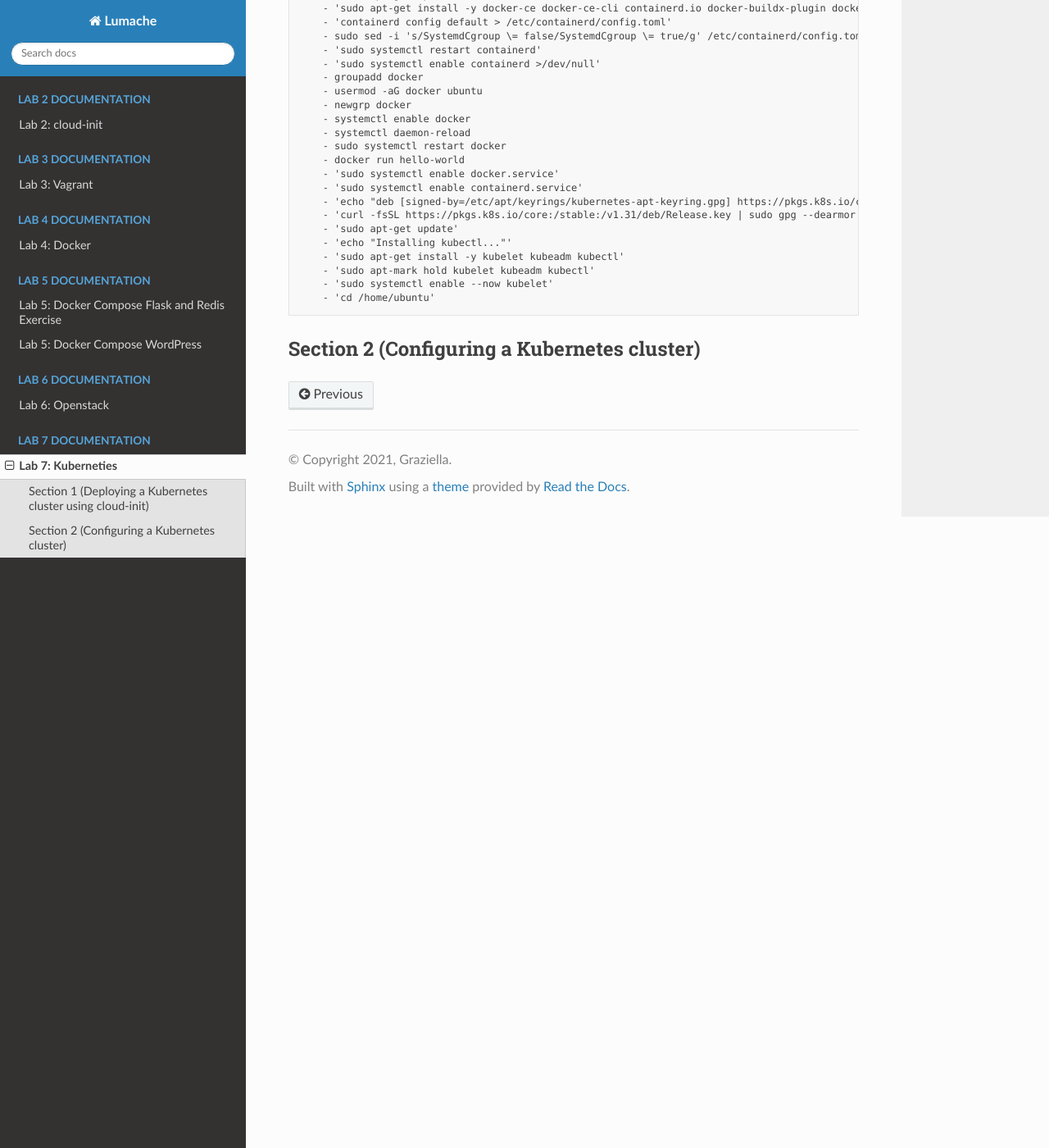
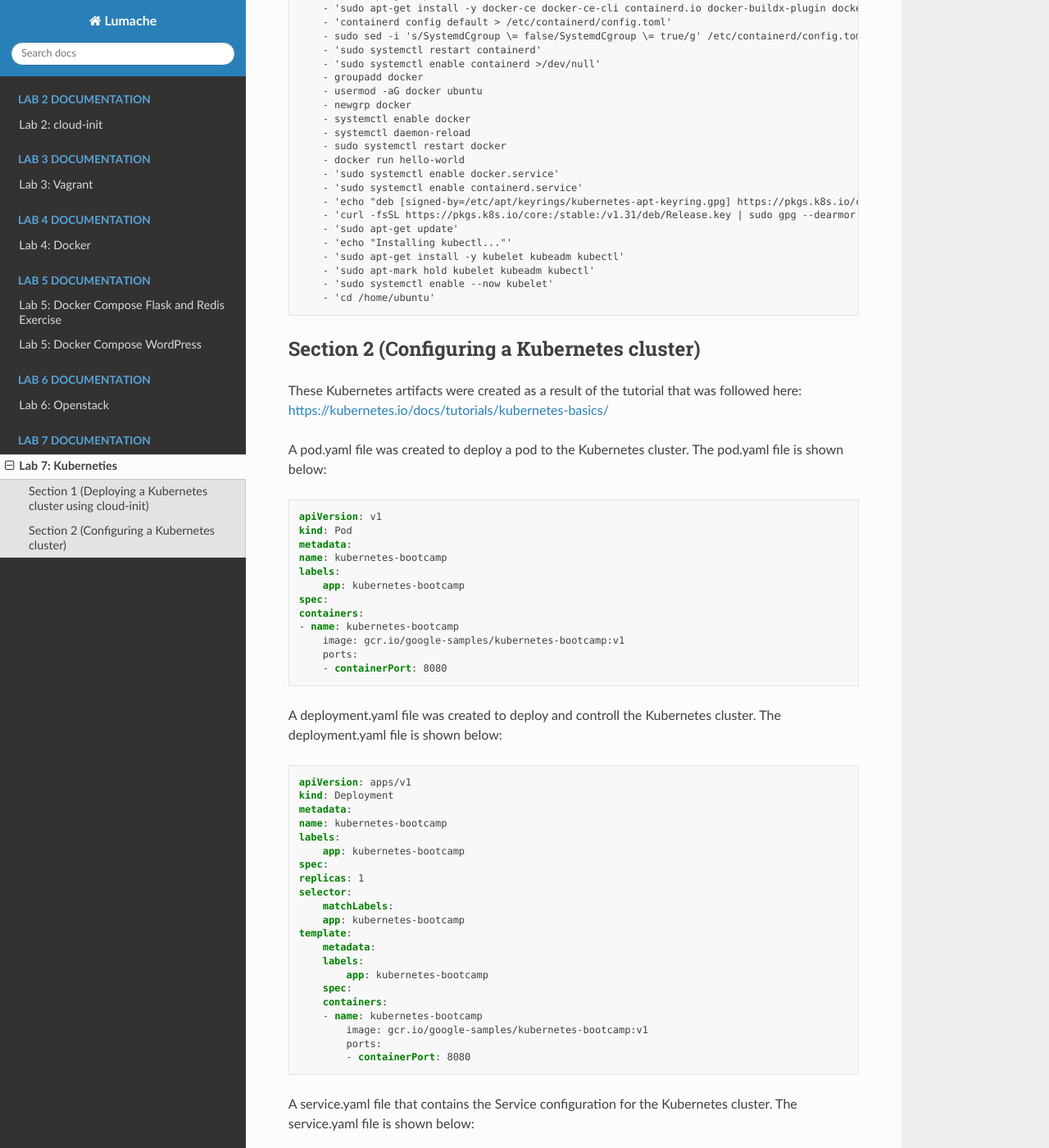
Before and after one commit to Hexadual/CNIT48101, a Sphinx documentation site: the page built from docs/source/lab7.rst, in a window 1280 px wide and 1400 px high, scrolled down 2818 px. Shown: the whole window at 82% size. Built offline with Sphinx 7.4.7 and the Read the Docs theme 3.1.0, drawn with Linux system fonts in a browser that asks for light colours; some of the changed text lies outside the part shown.

Commit message:
Added yml files

```diff
--- a/docs/source/lab7.rst
+++ b/docs/source/lab7.rst
@@ -9,9 +9,9 @@ Section 1 (Deploying a Kubernetes cluster using cloud-init)
 ###############################################################
 In this step we created three Kuberneties nodes. One master node and two workner nodes. We used cloud-init to deploy all three of the nodes. We first configured the `cloud-config` file that contained the configuration for the nodes. In this file contained the networking informaion as well as login details.
 
-This is the cloud-config file that we used that allowed us to deploy the Kuberneties nodes.
+This is the cloud init user-data file that we used that allowed us to deploy the Kuberneties nodes.
 
-.. code-block::
+.. code-block:: cloud-config
 
     #cloud-config
     autoinstall:
@@ -177,4 +177,67 @@ This is the cloud-config file that we used that allowed us to deploy the Kuberne
         - 'cd /home/ubuntu'
 
 Section 2 (Configuring a Kubernetes cluster)
-###########################################
+###############################################################
+
+These Kubernetes artifacts were created as a result of the tutorial that was followed here: https://kubernetes.io/docs/tutorials/kubernetes-basics/
+
+A pod.yaml file was created to deploy a pod to the Kubernetes cluster. The pod.yaml file is shown below:
+
+.. code-block:: yaml
+
+    apiVersion: v1
+    kind: Pod
+    metadata:
+    name: kubernetes-bootcamp
+    labels:
+        app: kubernetes-bootcamp
+    spec:
+    containers:
+    - name: kubernetes-bootcamp
+        image: gcr.io/google-samples/kubernetes-bootcamp:v1
+        ports:
+        - containerPort: 8080
+
+A deployment.yaml file was created to deploy and controll the Kubernetes cluster. The deployment.yaml file is shown below:
+
+.. code-block:: yaml
+
+    apiVersion: apps/v1
+    kind: Deployment
+    metadata:
+    name: kubernetes-bootcamp
+    labels:
+        app: kubernetes-bootcamp
+    spec:
+    replicas: 1
+    selector:
+        matchLabels:
+        app: kubernetes-bootcamp
+    template:
+        metadata:
+        labels:
+            app: kubernetes-bootcamp
+        spec:
+        containers:
+        - name: kubernetes-bootcamp
+            image: gcr.io/google-samples/kubernetes-bootcamp:v1
+            ports:
+            - containerPort: 8080
+
+A service.yaml file that contains the Service configuration for the Kubernetes cluster. The service.yaml file is shown below:
+
+.. code-block:: yaml
+
+    apiVersion: v1
+    kind: Service
+    metadata:
+    name: kubernetes-bootcamp
+    labels:
+        app: kubernetes-bootcamp
+    spec:
+    selector:
+        app: kubernetes-bootcamp
+    ports:
+    - protocol: TCP
+        port: 8080
+        targetPort: 8080
```
